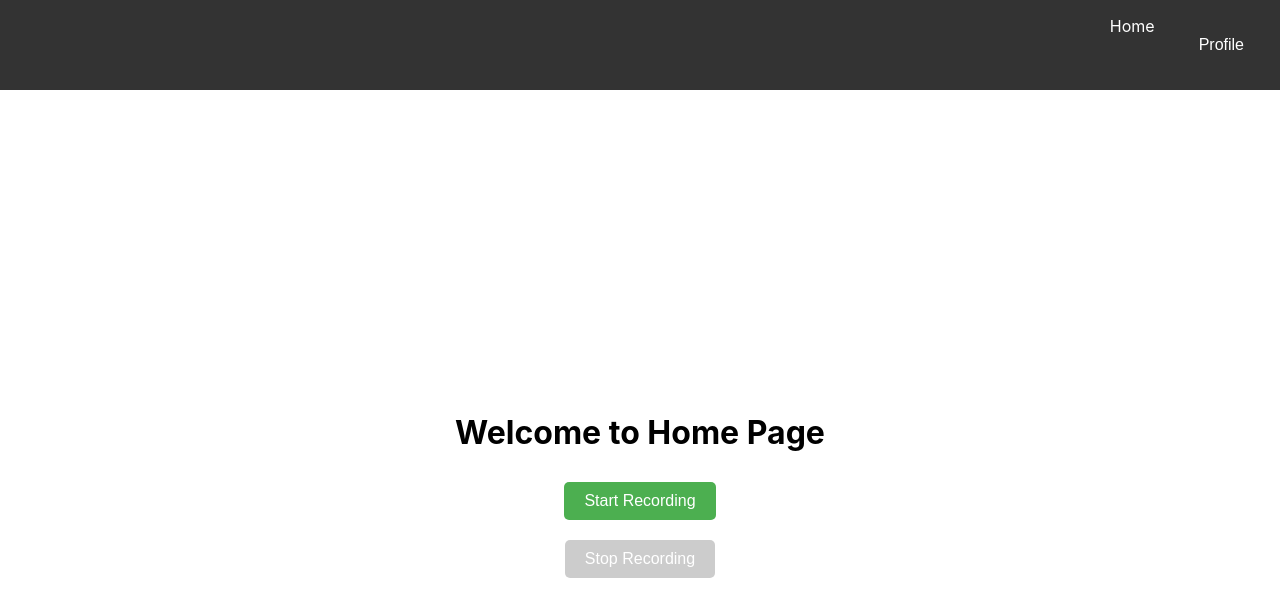
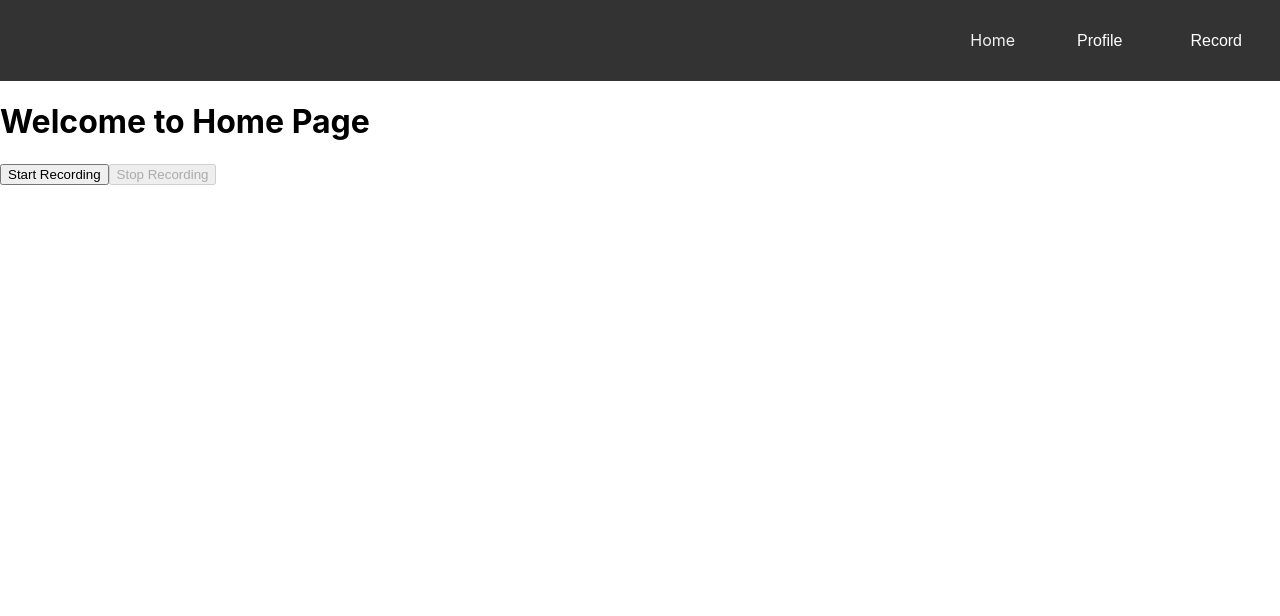
Before and after one commit to ASP-Project-2024/ASP_FrontEnd, a React (Create React App) app: page / in a window 1280 px wide. Shown: the top 616 px of the page. Built offline with nearby package versions, Linux system fonts and the light colour scheme.

Commit message:
google ouath setup

```diff
--- a/package.json
+++ b/package.json
@@ -8,6 +8,7 @@
     "@codemirror/lang-java": "^6.0.1",
     "@codemirror/lang-javascript": "^6.2.2",
     "@codemirror/lang-python": "^6.1.6",
+    "@react-oauth/google": "^0.12.1",
     "@testing-library/jest-dom": "^5.17.0",
     "@testing-library/react": "^13.4.0",
     "@testing-library/user-event": "^13.5.0",
--- a/src/App.js
+++ b/src/App.js
@@ -1,15 +1,46 @@
-import logo from './logo.svg';
+import React, { useState, useRef } from 'react';
+import { BrowserRouter as Router, Routes, Route, Navigate } from 'react-router-dom';
+import { GoogleOAuthProvider } from '@react-oauth/google';
+import { AuthProvider } from './context/AuthContext';
+import Navbar from './components/Navbar';
+import Home from './components/Home';
+import LoginSignup from './components/LoginSignUp';
 import './App.css';
-import LoginSignup from './components/LoginSignUp';
-import Home from './components/Home';
-import Navbar from './components/Navbar'; // Import Navbar component
-import { BrowserRouter as Router, Routes, Route, Navigate } from 'react-router-dom';
 
 function App() {
+  const [isRecording, setIsRecording] = useState(false);
+  const mediaRecorderRef = useRef(null);
+  const audioChunks = useRef([]);
+
+  const startRecording = async () => {
+    try {
+      const stream = await navigator.mediaDevices.getUserMedia({ audio: true });
+      mediaRecorderRef.current = new MediaRecorder(stream);
+
+      mediaRecorderRef.current.ondataavailable = (event) => {
+        if (event.data.size > 0) {
+          audioChunks.current.push(event.data);
+        }
+      };
+
+      mediaRecorderRef.current.start();
+      setIsRecording(true);
+    } catch (err) {
+      console.error('Error accessing microphone:', err);
+    }
+  };
+
+  const stopRecording = () => {
+    mediaRecorderRef.current.stop();
+    setIsRecording(false);
+  };
+
   return (
+   <GoogleOAuthProvider>
+    <AuthProvider>
     <Router>
       <div>
-        <Navbar /> {/* Add Navbar here to make it available on every page */}
+        <Navbar startRecording={startRecording} stopRecording={stopRecording} isRecording={isRecording} />
         <Routes>
           <Route path="/" element={<Home />} />
           <Route path="/loginSignUp" element={<LoginSignup />} />
@@ -17,6 +48,9 @@ function App() {
         </Routes>
       </div>
     </Router>
+    </AuthProvider>
+   </GoogleOAuthProvider>
+
   );
 }
 
--- a/src/components/Home.css
+++ b/src/components/Home.css
@@ -1,33 +1,37 @@
-.home-container {
-  display: flex;
-  flex-direction: column; /* Stack elements vertically */
-  align-items: center; /* Center elements horizontally */
-  justify-content: center; /* Center elements vertically */
-  height: 100vh;
-  text-align: center;
+.navbar {
+  background-color: #333;
+  overflow: hidden;
 }
 
-button {
-  margin: 10px 0; /* Add vertical space between the buttons */
-  padding: 10px 20px;
-  font-size: 16px;
-  cursor: pointer;
-  border: none;
-  background-color: #4CAF50;
-  color: white;
-  border-radius: 5px;
-  transition: background-color 0.3s;
+.navbar a, .navbar .dropdown {
+  float: left;
+  display: block;
+  color: #f2f2f2;
+  text-align: center;
+  padding: 14px 16px;
+  text-decoration: none;
 }
 
-button:disabled {
-  background-color: #ccc; /* Disable button with a gray color */
-  cursor: not-allowed;
+.dropdown {
+  cursor: pointer;
+  position: relative;
 }
 
-button:hover {
-  background-color: #45a049; /* Darken the button color when hovered */
+.dropdown-content {
+  display: none;
+  position: absolute;
+  background-color: #f9f9f9;
+  min-width: 200px;
+  box-shadow: 0px 8px 16px 0px rgba(0,0,0,0.2);
+  padding: 12px;
+  z-index: 1;
 }
 
-h1 {
-  margin-bottom: 20px;
+.dropdown:hover .dropdown-content,
+.dropdown-content.show {
+  display: block;
 }
+
+.record-controls button {
+  margin: 5px 0;
+}
--- a/src/components/LoginSignUp.js
+++ b/src/components/LoginSignUp.js
@@ -1,5 +1,6 @@
 import React, { useState } from 'react';
 import { useNavigate } from 'react-router-dom';
+import { GoogleOAuthProvider, GoogleLogin } from '@react-oauth/google';
 
 function LoginSignup() {
   const [isLogin, setIsLogin] = useState(true);
@@ -20,13 +21,8 @@ function LoginSignup() {
   const handleSubmit = async (e) => {
     e.preventDefault();
 
-    // Log formData to check if data is correctly stored
-    console.log('Form Data:', formData);
-
-    // Select endpoint based on login or signup action
     const endpoint = isLogin ? 'http://localhost:2000/auth/login' : 'http://localhost:2000/auth/signup';
 
-    // If it's signup, ensure the form data includes all required fields for signup
     const bodyData = isLogin
       ? { emailid: formData.emailid, password: formData.password }
       : {
@@ -43,27 +39,61 @@ function LoginSignup() {
         headers: {
           'Content-Type': 'application/json',
         },
-        body: JSON.stringify(bodyData), // Send the appropriate data based on login/signup
+        body: JSON.stringify(bodyData),
       });
 
-      if (!response.ok) {
-        // If response isn't okay, log an error message
+      if (response.ok) {
+        navigate('/home');
+      } else {
         const errorData = await response.json();
         console.error('Error:', errorData.message || 'Failed to submit');
-      } else {
-        // Navigate to home page if login or signup is successful
-        navigate('/home');
       }
     } catch (error) {
       console.error('Network error:', error.message);
     }
   };
 
+  // Google Login function
+  const googleLogin = async (tokenResponse) => {
+    try {
+      const userInfo = await fetch(
+        'https://people.googleapis.com/v1/people/me?personFields=names,emailAddresses,phoneNumbers',
+        {
+          headers: {
+            Authorization: `Bearer ${tokenResponse.access_token}`,
+          },
+        }
+      );
+      const data = await userInfo.json();
+
+      console.log('User Info from Google:', data);
+
+      // You can extract the required information from the data
+      const { givenName, familyName, phoneNumbers, emailAddresses } = data;
+      const phoneNumber = phoneNumbers && phoneNumbers[0]?.value; // Get phone number if available
+      const email = emailAddresses && emailAddresses[0]?.value; // Get email address if available
+
+      // Set data in the formData state
+      setFormData({
+        ...formData,
+        firstname: givenName,
+        lastname: familyName,
+        phoneno: phoneNumber || '',
+        emailid: email || '',
+      });
+
+      // Optionally, navigate to home or profile page
+      navigate('/home');
+    } catch (error) {
+      console.error('Error fetching Google user data:', error.message);
+    }
+  };
+
   return (
+    <GoogleOAuthProvider clientId="1075893040673-0ikvhs02rh87i359em7h3sggd79356he.apps.googleusercontent.com">
       <div style={{ display: 'flex', flexDirection: 'column', alignItems: 'center', padding: '20px' }}>
         <h2>{isLogin ? 'Login' : 'Sign Up'}</h2>
         <form onSubmit={handleSubmit} style={{ display: 'flex', flexDirection: 'column', width: '300px' }}>
-        {/* Show additional input fields for signup */}
           {!isLogin && (
             <>
               <input
@@ -117,16 +147,22 @@ function LoginSignup() {
             {isLogin ? 'Login' : 'Sign Up'}
           </button>
         </form>
+
         <p style={{ marginTop: '20px' }}>
           {isLogin ? "Don't have an account?" : "Already have an account?"}{' '}
-        <span
-          style={{ color: 'blue', cursor: 'pointer' }}
-          onClick={() => setIsLogin(!isLogin)}
-        >
+          <span style={{ color: 'blue', cursor: 'pointer' }} onClick={() => setIsLogin(!isLogin)}>
             {isLogin ? 'Sign Up' : 'Login'}
           </span>
         </p>
+
+        {/* Google Sign-In Button */}
+        <GoogleLogin
+          onSuccess={googleLogin}
+          onError={(error) => console.error("Google login error", error)}
+          useOneTap
+        />
       </div>
+    </GoogleOAuthProvider>
   );
 }
 
--- a/src/components/Navbar.js
+++ b/src/components/Navbar.js
@@ -1,19 +1,23 @@
-// Navbar.js
 import React, { useState } from 'react';
-import { Link, useNavigate } from 'react-router-dom'; // Import useNavigate
+import { Link, useNavigate } from 'react-router-dom';
 import './Navbar.css';
 
-function Navbar() {
-  const [isDropdownOpen, setIsDropdownOpen] = useState(false);
-  const navigate = useNavigate(); // Initialize navigate
+function Navbar({ startRecording, stopRecording, isRecording }) {
+  const [isProfileDropdownOpen, setIsProfileDropdownOpen] = useState(false);
+  const [isRecordDropdownOpen, setIsRecordDropdownOpen] = useState(false);
+  const navigate = useNavigate();
 
-  const toggleDropdown = () => {
-    setIsDropdownOpen(!isDropdownOpen);
+  const toggleProfileDropdown = () => {
+    setIsProfileDropdownOpen(!isProfileDropdownOpen);
+  };
+
+  const toggleRecordDropdown = () => {
+    setIsRecordDropdownOpen(!isRecordDropdownOpen);
   };
 
   const handleLoginClick = () => {
-    setIsDropdownOpen(false); // Close the dropdown before navigating
-    navigate('/loginSignUp'); // Redirect to the LoginSignUp page
+    setIsProfileDropdownOpen(false);
+    navigate('/loginSignUp');
   };
 
   return (
@@ -24,10 +28,21 @@ function Navbar() {
         </li>
         <li className="navItem">
           <div className="dropdown">
-            <button className="dropbtn" onClick={toggleDropdown}>Profile</button>
-            {isDropdownOpen && (
+            <button className="dropbtn" onClick={toggleProfileDropdown}>Profile</button>
+            {isProfileDropdownOpen && (
               <div className="dropdownContent">
                 <button onClick={handleLoginClick} className="dropdownContentLink">Login</button>
+              </div>
+            )}
+          </div>
+        </li>
+        <li className="navItem">
+          <div className="dropdown">
+            <button className="dropbtn" onClick={toggleRecordDropdown}>Record</button>
+            {isRecordDropdownOpen && (
+              <div className="dropdownContent">
+                <button onClick={startRecording} disabled={isRecording} className="dropdownContentLink">Start Recording</button>
+                <button onClick={stopRecording} disabled={!isRecording} className="dropdownContentLink">Stop Recording</button>
               </div>
             )}
           </div>
--- /dev/null
+++ b/src/context/AuthContext.js
@@ -0,0 +1,15 @@
+import React, { createContext, useState, useContext } from 'react';
+
+const AuthContext = createContext();
+
+export const AuthProvider = ({ children }) => {
+  const [user, setUser] = useState(null);
+
+  return (
+    <AuthContext.Provider value={{ user, setUser }}>
+      {children}
+    </AuthContext.Provider>
+  );
+};
+
+export const useAuth = () => useContext(AuthContext);
```
Also changed, not shown: src/logo.svg (deleted), 1 other file (tests, documents, lock files or other folders). Lines whose indentation alone changed are shown as unchanged.
